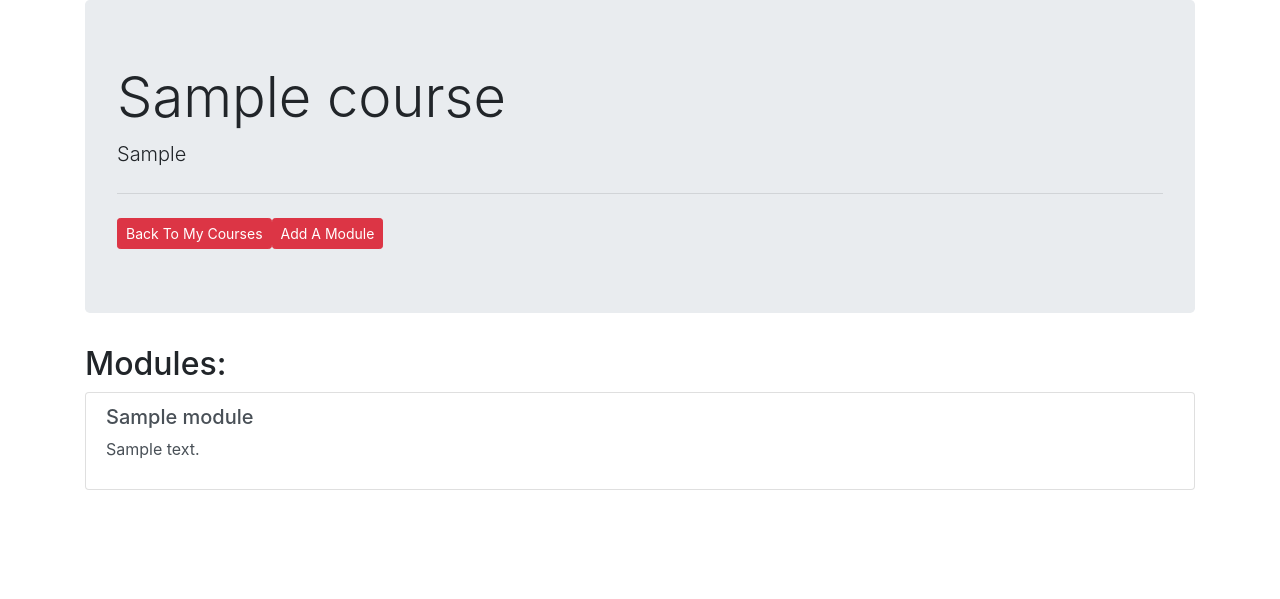
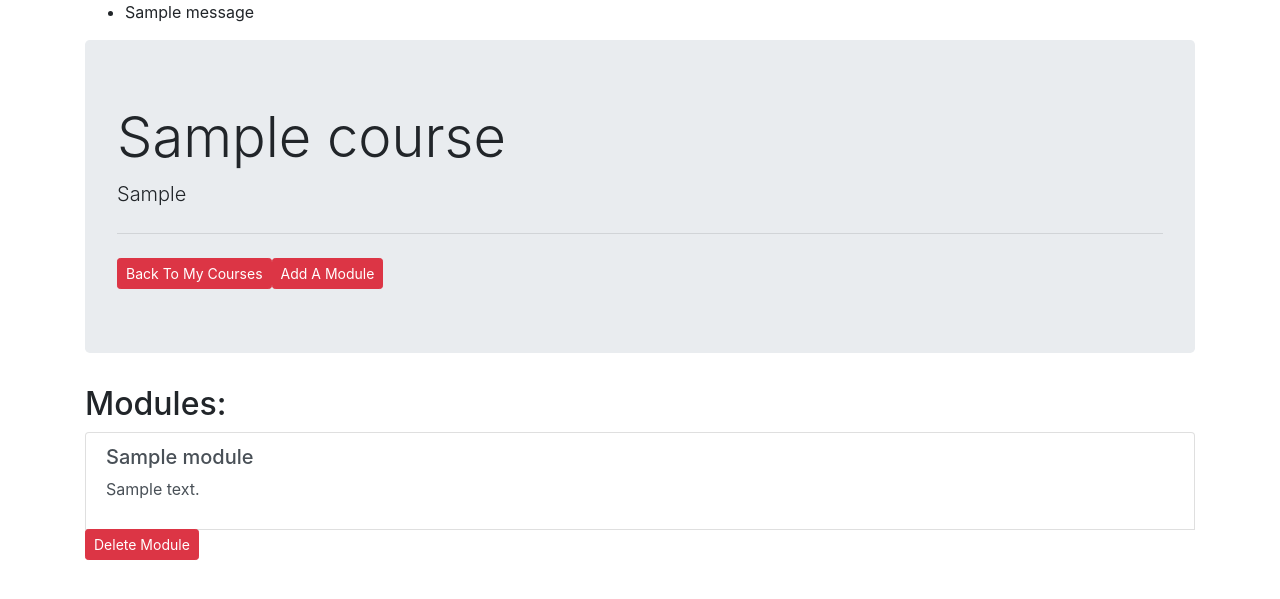
Before and after one commit to laboyd001/treaducation, a Django app: page /my_courses/detail/1/ in a window 1280 px wide. Shown: the part 56-655 px from the top of the page. Run offline with Django 3.2, Linux system fonts and the light colour scheme; a user stored in the database is signed in; tables that the repository leaves empty hold one stand-in row (values such as "Sample post"); one stand-in notice (Sample message) is shown; some libraries are stand-ins or nearby versions.

Commit message:
added the ability to delete a module

```diff
--- a/courses/templates/courses/my_course_detail.html
+++ b/courses/templates/courses/my_course_detail.html
@@ -2,6 +2,14 @@
 
 
 {% block content %}
+
+{% if messages %}
+<ul class="messages">
+    {% for message in messages %}
+    <li{% if message.tags %} class="{{ message.tags }}"{% endif %}>{{ message }}</li>
+    {% endfor %}
+</ul>
+{% endif %}
 
 <div class="jumbotron">
     <h2 class="display-4">{{ course.title }}</h2>
@@ -33,6 +41,14 @@
         </div>
         <p class="mb-1">{{ module.description|linebreaks }}</small>
     </a>
+    <div class="btn-group" role="group" aria-label="Basic example">
+        <form action="{% url 'courses:module_delete' module.id %}" method='GET'>
+            {% csrf_token %}
+            <button name='submit' class="btn btn-danger btn-sm">
+                Delete Module
+            </button>
+        </form>
+    </div>
 </div>
 <br>
   {% empty %}
--- a/courses/urls.py
+++ b/courses/urls.py
@@ -12,6 +12,7 @@ urlpatterns = [
     path('login', views.login_user, name='login'),
     path('logout', views.user_logout, name='logout'),
     path('register', views.register, name='register'),
+    # ==================================================
 
     # subjects
     # ==================================================
@@ -26,12 +27,12 @@ urlpatterns = [
     # ==================================================
     path('modules/<int:module_id>/', views.module, name='module'),
 
-    # instructor urls
+    # =================================================
+    # instructor courses
     # ==================================================
+
     # add courses
     path('new_course/<int:user_id>/', views.new_course,name='new_course'),
-    # add modules
-    path('new_module/<int:course_id>/', views.new_module,name='new_module'),
     # view your courses
     path('my_courses/', views.my_courses,name='my_courses'),
     # view the details of your course
@@ -41,5 +42,13 @@ urlpatterns = [
     #  edit a course
     path('my_courses/edit/<int:course_id>',views.course_edit, name='course_edit'),
 
+    # =====================================================
+    # Instructor modules
+    # =====================================================
+
+    # add modules
+    path('new_module/<int:course_id>/', views.new_module,name='new_module'),
+    #delete module
+    path('delete_module/<int:module_id>', views.module_delete, name="module_delete"),
 
 ]
--- a/courses/views.py
+++ b/courses/views.py
@@ -8,6 +8,7 @@ from django.views.generic.base import TemplateResponseMixin, View
 from django.urls import reverse
 from django.db.models import Count
 from django.views.generic.detail import DetailView
+from django.contrib import messages
 
 
 from courses.forms import *
@@ -263,15 +264,17 @@ def new_module(request, course_id):
 
 @login_required
 def module_delete(request, module_id):
-    '''delete course from course list'''
+    '''delete module from module list'''
+
+    module = Module.objects.get(id=module_id)
+    course = module.course
+
+    module.delete()
+    messages.success(request, 'Your module has been deleted!')
+    return HttpResponseRedirect(reverse('courses:my_course_detail', args=[course.id]))
+
+    context = {'module': module, 'course': course}
+    return render(request, 'courses/my_course_detail.html', context)
 
 
-    if request.method == 'POST':
-        currentuser = request.user
-        print("current user", currentuser)
-        selected_module = Module.objects.get(id=module_id)
-        selected_module.delete()
-
-        return HttpResponseRedirect(reverse('courses:my_courses', args=(currentuser.id,)))
-
 # End Modules ==========================================
```
